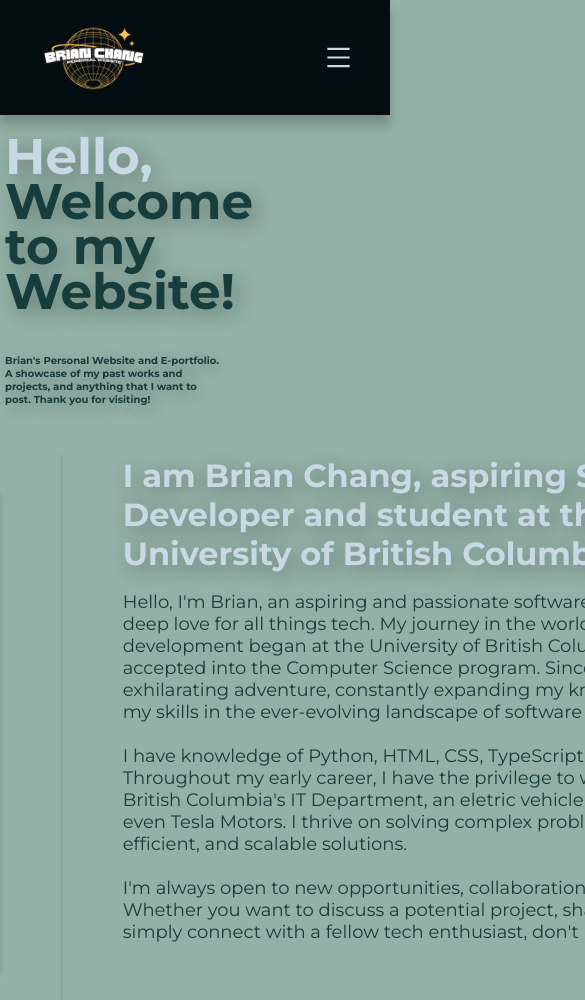
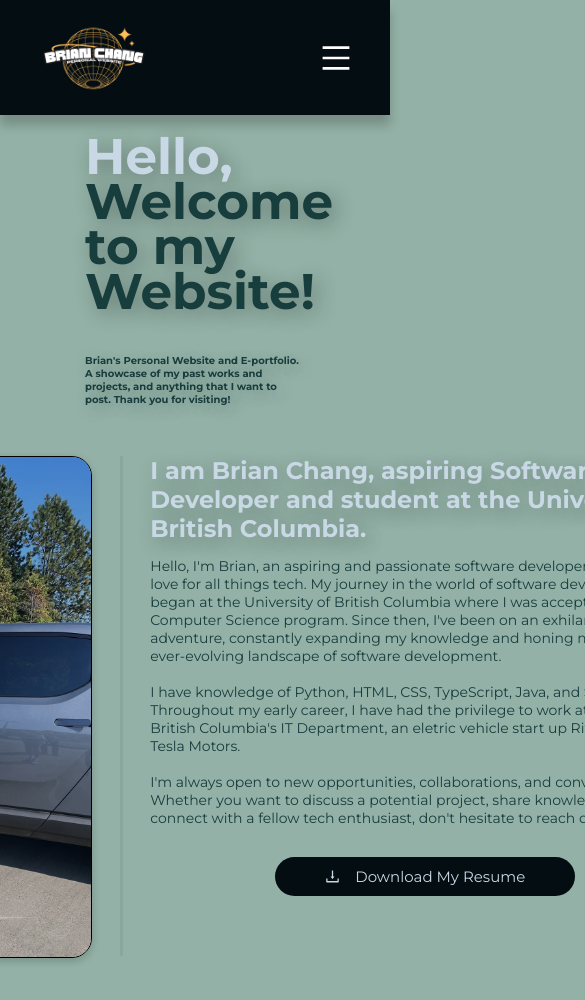
Before and after one commit to brianchang12/website, a Next.js app: page / in a window 390 px wide. Shown: the top 1000 px of the page, 585 px wide, since content can reach past the window. Built offline with nearby package versions, Linux system fonts and the light colour scheme; a web font is replaced by a local one.

Commit message:
into css

```diff
--- a/src/app/components/IntroductionCard.tsx
+++ b/src/app/components/IntroductionCard.tsx
@@ -5,13 +5,15 @@ import hero from '../assets/profile.jpg'
 import { Divider } from 'antd';
 import { motion } from "framer-motion";
 import './introduction-card.css'
+import CustomButton from './CustomButton';
+import { DownloadOutlined } from '@ant-design/icons';
 
 export default function IntroductionCard() {
   return (
-    <motion.div viewport={{once: true}} whileInView={{x: 0}} initial={{x: -300}} transition={{duration: 1.2, type: "spring", delay: 0.3}} >
+    <motion.div viewport={{once: true}} whileInView={{x: 0}} initial={{x: -500}} transition={{duration: 1.2, type: "spring", delay: 0.3}} >
     <div className='intro-container'>
         <Image className="hero" src={hero} alt="brian's profile picture" />
-        <Divider type='vertical' className='divider' />
+        <Divider type='vertical' style={{borderWidth: "3px", height: "500px", color: "#5C8374"}} />
         <div className='about-me-container'>
             <h4 className='intro-title'>
                 I am Brian Chang, aspiring Software Developer and student at the University of British Columbia.
@@ -23,13 +25,17 @@ export default function IntroductionCard() {
             <br />
             <br />
             I have knowledge of Python, HTML, CSS, TypeScript, Java, and SQL.
-            Throughout my early career, I have the privilege to work at the University British Columbia&#39;s IT Department, an eletric vehicle start up Rivian, and even Tesla Motors.
-            I thrive on solving complex problems through elegant, efficient, and scalable solutions.
+            Throughout my early career, I have had the privilege to work at the University British Columbia&#39;s IT Department, an eletric vehicle start up Rivian, and even Tesla Motors.
             <br />
             <br />
             I&#39;m always open to new opportunities, collaborations, and conversations.
             Whether you want to discuss a potential project, share knowledge, or simply connect with a fellow tech enthusiast, don&#39;t hesitate to reach out.
             </p>
+            <div className='intro-btn-format'>
+                <CustomButton height='auto' width='300px' text='Download My Resume' fontSize='15px'  backgroundColor="#040D12" padding='10px 0px'
+                        borderRadius="20px" borderStyle='none' icon={<DownloadOutlined style={{color: "#c8d8e4"}} />} color='#c8d8e4'/>
+            </div>
+
         </div>
     </div>
     </motion.div>
--- a/src/app/components/introduction-card.css
+++ b/src/app/components/introduction-card.css
@@ -20,13 +20,7 @@
 .about-me-container {
     align-self: baseline;
     height: auto;
-    width: 670px;
-}
-
-.divider {
-    height: 550px;
-    border-width: 3px;
-    color: var(--mid-green);
+    width: 620px;
 }
 
 .intro-title {
@@ -41,4 +35,28 @@
 .intro-text {
     color: var(--dark-green);
     font-size: 18px;
+    margin-bottom: 30px;
 }
+
+.intro-btn-format {
+    display: flex;
+    flex-direction: column;
+    align-items: center;
+}
+
+@media screen and (max-width: 1250px) {
+
+    .intro-title {
+        font-size: 24px;
+    }
+    .intro-text {
+        font-size: 14px;
+    }
+    .about-me-container {
+        width: 550px;
+    }
+    .intro-container {
+        width: 1050px;
+    }
+
+}
--- a/src/app/components/title-card.css
+++ b/src/app/components/title-card.css
@@ -7,7 +7,7 @@
 }
 
 .title-container {
-    align-self: baseline;
+
     width: 1200px
 }
 
@@ -18,12 +18,12 @@
     margin: 0px;
 }
 
-@media screen and (max-width: 1280px) {
+@media screen and (max-width: 1200px) {
     .title-container {
         width: 900px;
     }
     .title {
-        font-size: 120px;
+        font-size: 130px;
     }
 }
 
--- a/src/app/globals.css
+++ b/src/app/globals.css
@@ -23,7 +23,7 @@ li, p, ul, button, h1 {
     flex-direction: column;
     justify-content: space-around;
     align-items: center;
-    padding: 120px 40px 20px 40px;
+    padding: 120px 40px 80px 40px;
     gap: 200px;
 }
 
@@ -36,7 +36,7 @@ li, p, ul, button, h1 {
 
 @media  (max-width: 440px) {
     .content {
-        padding: 100px 5px 20px 5px;
+        padding: 100px 0px 80px 0px;
         gap: 50px;
     }
 
--- a/src/app/layout.tsx
+++ b/src/app/layout.tsx
@@ -190,7 +190,7 @@ export default function RootLayout({
                   ) : undefined}
                 </div>
               ) : (
-                <MenuOutlined className="hamburger" onClick={showDrawer} />
+                <MenuOutlined style={{color: "white", fontSize: "30px"}} onClick={showDrawer} />
               )}
             </div>
             {children}
```
